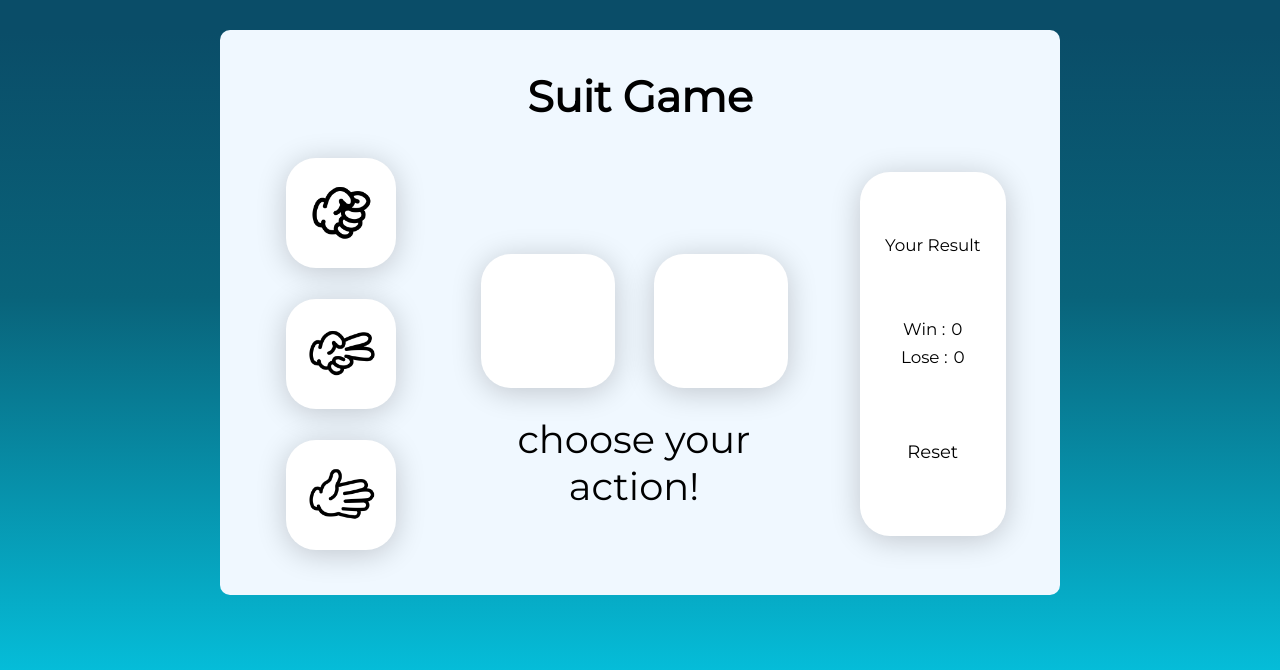
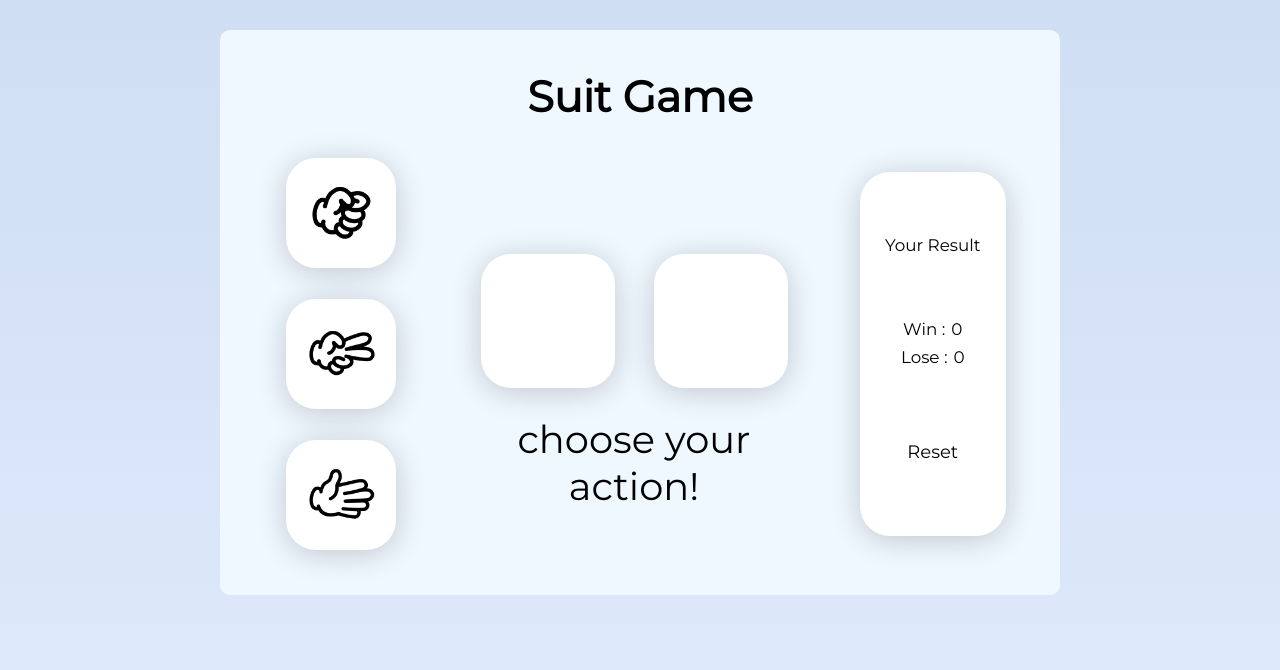
Before and after one commit to ghazylilhaq/game-suit, a plain HTML site: page index.html in a window 1280 px wide. Drawn offline with Linux system fonts and the light colour scheme.

Commit message:
Update style.css

```diff
--- a/style.css
+++ b/style.css
@@ -7,11 +7,10 @@
 .container {
   width: 100%;
   min-height: 100vh;
-  background: linear-gradient(
-    0deg,
-    rgba(5, 191, 219, 1) 15%,
-    rgba(9, 99, 122, 1) 63%,
-    rgba(10, 77, 104, 1) 96%
+ background: #E0EAFC;  /* fallback for old browsers */
+background: -webkit-linear-gradient(to bottom, #CFDEF3, #E0EAFC);  /* Chrome 10-25, Safari 5.1-6 */
+background: linear-gradient(to bottom, #CFDEF3, #E0EAFC); /* W3C, IE 10+/ Edge, Firefox 16+, Chrome 26+, Opera 12+, Safari 7+ */
+
   );
   padding: 10px;
 }
```
